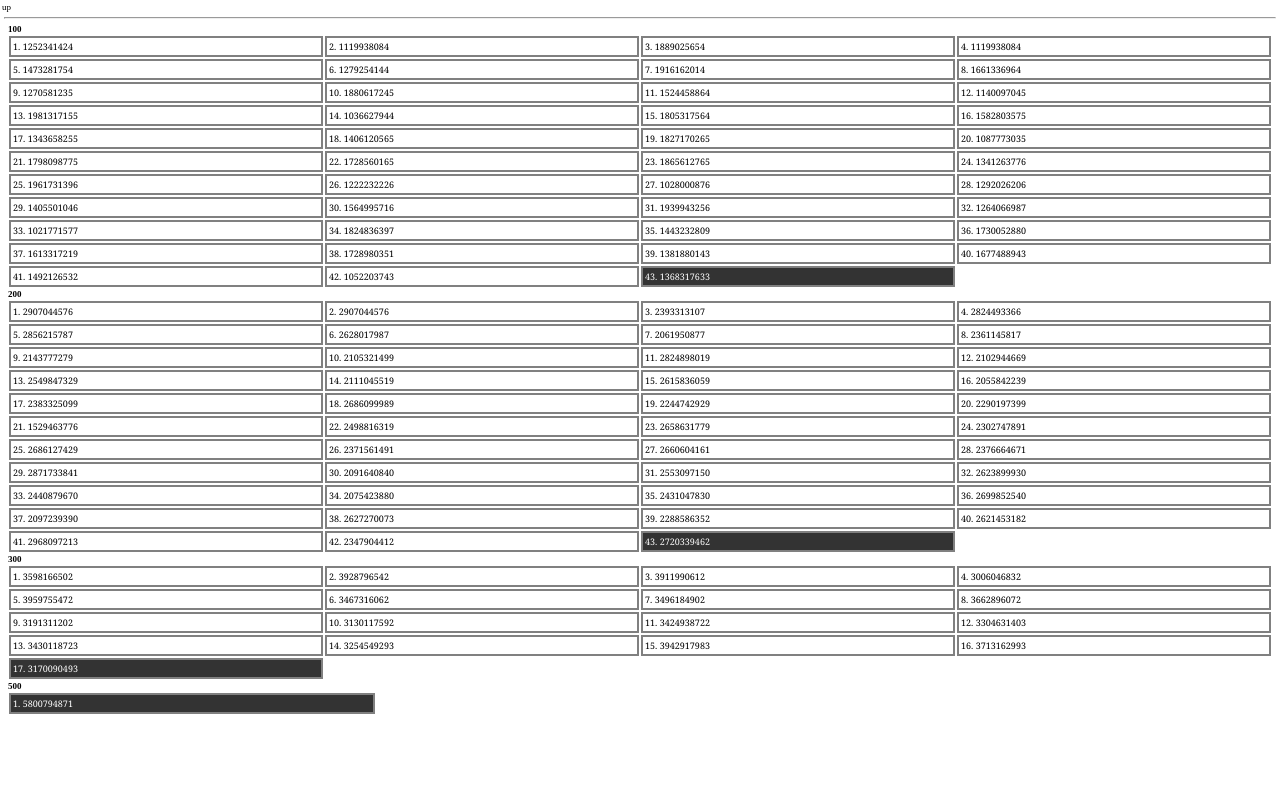
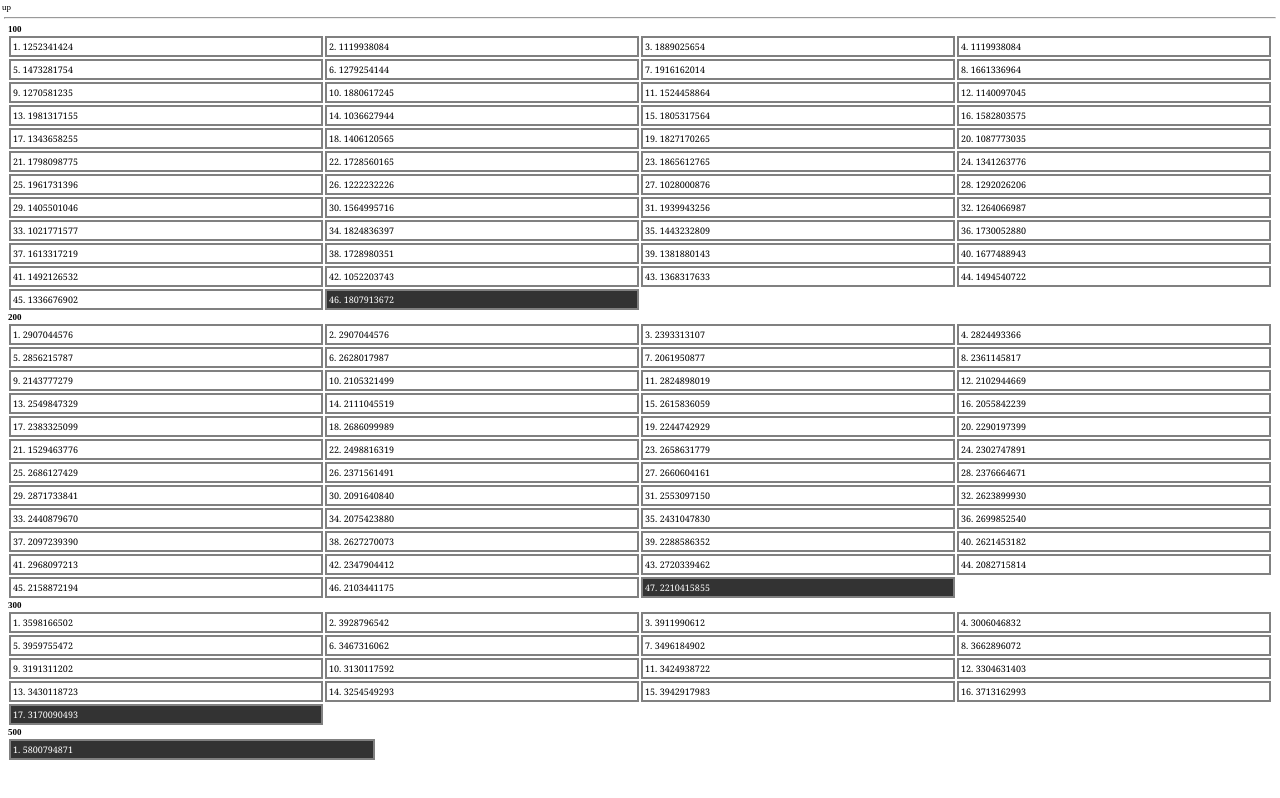
Before and after one commit to Duncle251/Uncle-098, a plain HTML site: page كروت/index.html in a window 1280 px wide. Drawn offline with Linux system fonts and the light colour scheme; a script that the page names is missing.

Commit message:
Update index.html

```diff
--- a/كروت/index.html
+++ b/كروت/index.html
@@ -37,7 +37,8 @@ up<!DOCTYPE html>
       <p>1824836397</p> <p>1443232809</p> <p>1730052880</p>
       <p>1613317219</p> <p>1728980351</p> <p>1381880143</p>
       <p>1677488943</p> <p>1492126532</p> <p>1052203743</p>
-      <p>1368317633</p>
+      <p>1368317633</p> <p>1494540722</p> <p>1336676902</p>
+      <p>1807913672</p>
 
     </div>
     <h6>200</h6>
@@ -56,7 +57,8 @@ up<!DOCTYPE html>
       <p>2075423880</p> <p>2431047830</p> <p>2699852540</p>
       <p>2097239390</p> <p>2627270073</p> <p>2288586352</p>
       <p>2621453182</p> <p>2968097213</p> <p>2347904412</p>
-      <p>2720339462</p>
+      <p>2720339462</p> <p>2082715814</p> <p>2158872194</p>
+      <p>2103441175</p> <p>2210415855</p>
 
     </div>
     <h6>300</h6>
```
